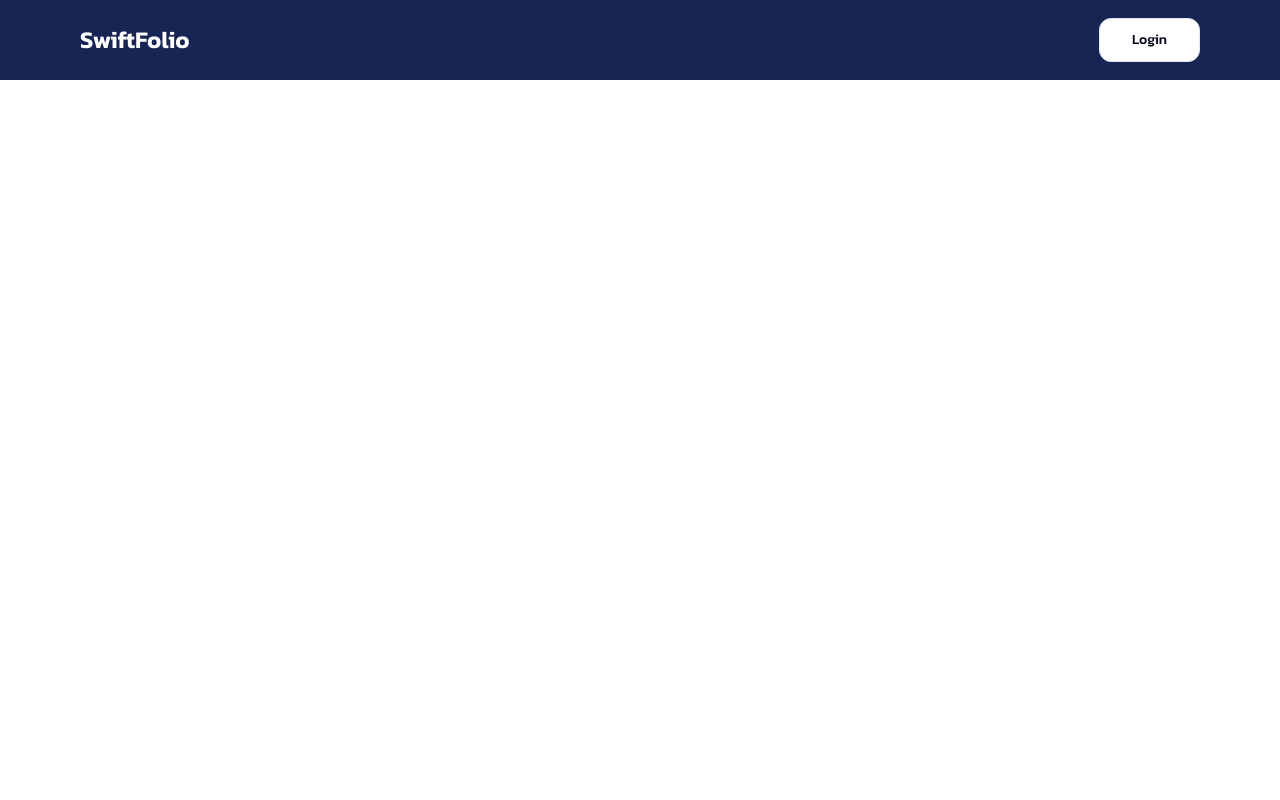
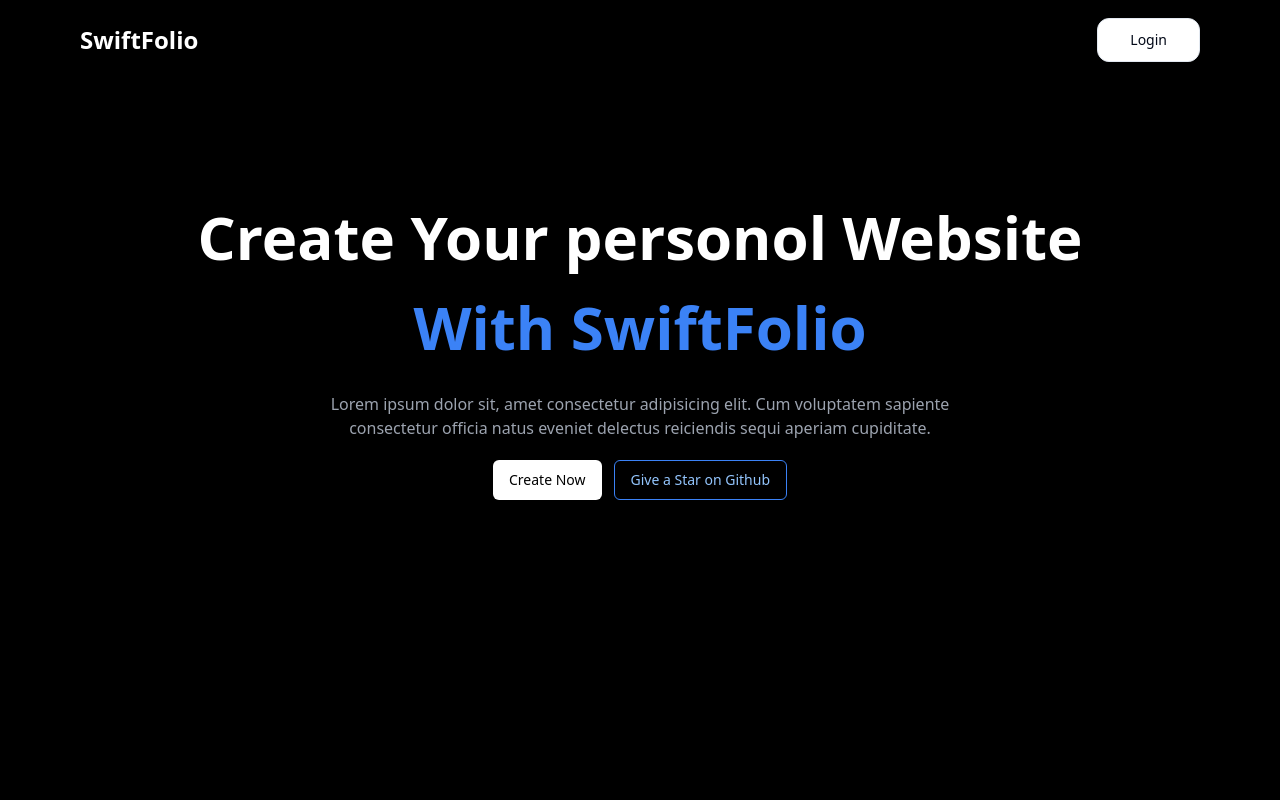
Before and after one commit to voiiddxx/SwiftFolio, a Next.js app: page / in a window 1280 px wide. Shown: the top 800 px of the page. Built offline with nearby package versions, Linux system fonts and the light colour scheme.

Commit message:
implemented some ui design for hero section

```diff
--- a/app/(root)/layout.tsx
+++ b/app/(root)/layout.tsx
@@ -9,7 +9,7 @@ export default function RootLayout({
     children: React.ReactNode;
   }>) {
     return (
-        <body>
+        <body className="h-full bg-black w-full">
             <Header/>
         {children}
         <Footer/>
--- a/app/(root)/page.tsx
+++ b/app/(root)/page.tsx
@@ -3,8 +3,14 @@ import Image from "next/image";
 
 export default function Home() {
   return (
-    <main className="flex min-h-screen flex-col items-center justify-between p-24">
+    <div className="min-h-screen w-full flex flex-col justify-start items-center mt-28">
+      <h1 className="text-white font-bold text-6xl text-center leading-normal ">Create Your personol Website <br /> <span className="text-blue-500" >With SwiftFolio</span></h1>
+      <p className="text-gray-400 text-center mt-5">Lorem ipsum dolor sit, amet consectetur adipisicing elit. Cum voluptatem sapiente <br /> consectetur officia natus eveniet delectus reiciendis sequi aperiam cupiditate.</p>
+      <div className="mt-5 flex gap-3" >
+        <Button className="bg-white text-black">Create Now</Button>
+        <Button className="bg-transparent border-[0.5px] border-blue-500 text-blue-300">Give a Star on Github</Button>
+      </div>
 
-    </main>
+    </div>
   );
 }
--- a/components/shared/Header.tsx
+++ b/components/shared/Header.tsx
@@ -3,7 +3,7 @@ import { Button } from "../ui/button"
 
 const Header = () => {
   return (
-    <div className="h-20 w-full bg-blue-950 flex items-center justify-between pl-20 pr-20">
+    <div className="h-20 w-full bg-transparent flex items-center justify-between pl-20 pr-20">
         <h1 className="text-white font-semibold text-2xl">SwiftFolio</h1>
         <Button size={"lg"} variant={"outline"} className="rounded-xl" >Login</Button>
 
```
